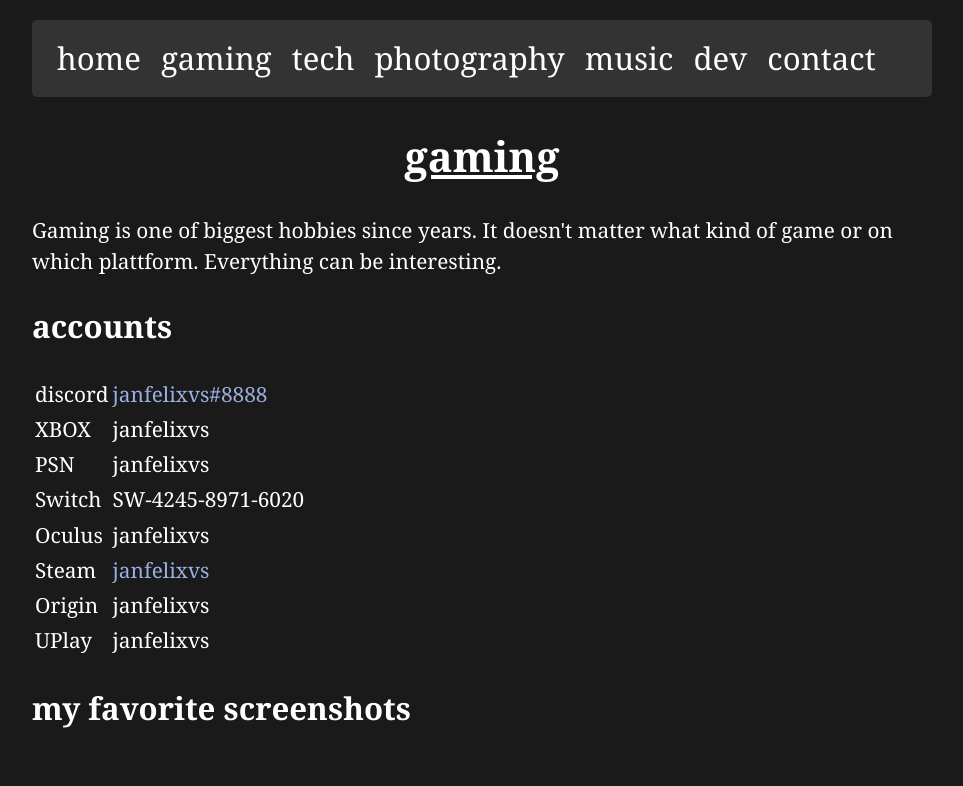
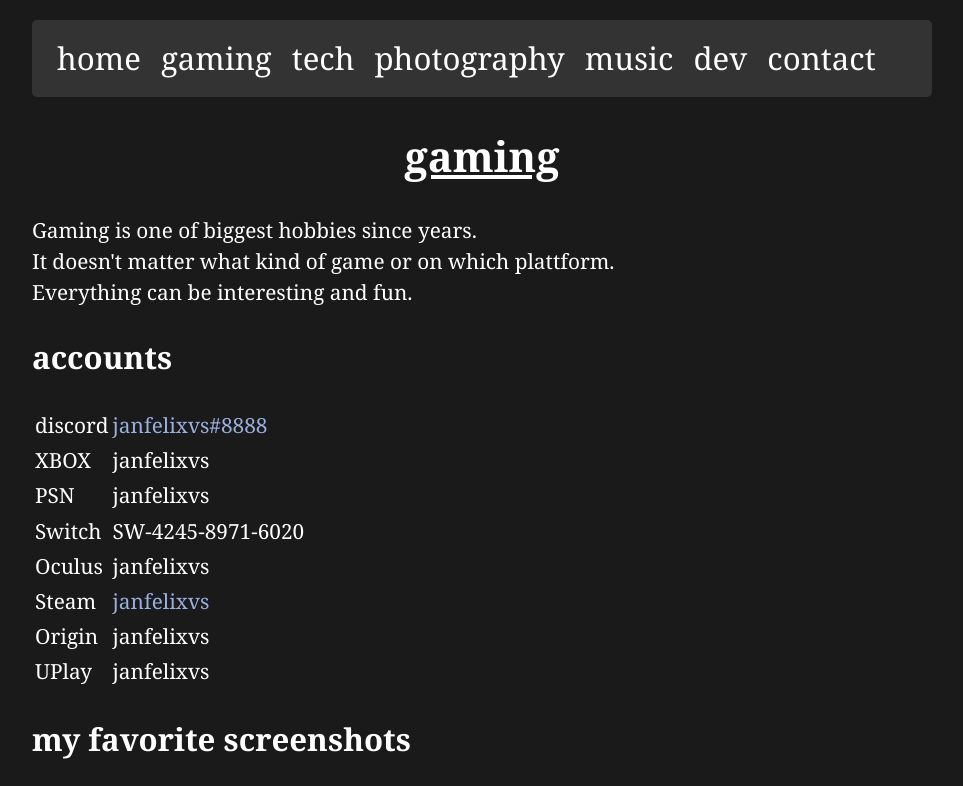
Before and after one commit to janfelixvs/janfelixvs.me, a plain HTML site: page gaming.html in a window 1280 px wide. Shown: the top 786 px of the page, without its empty margins (158-1121 px from the left). Drawn offline with Linux system fonts and the light colour scheme.

Commit message:
Fixes March

```diff
--- a/gaming.html
+++ b/gaming.html
@@ -26,7 +26,9 @@
 
 
             <section>
-                Gaming is one of biggest hobbies since years. It doesn't matter what kind of game or on which plattform. Everything can be interesting.
+                <p>Gaming is one of biggest hobbies since years. <br>
+                    It doesn't matter what kind of game or on which plattform. <br>
+                    Everything can be interesting and fun.</p>
 
                 <h2>accounts</h2>
                 <table>
```
